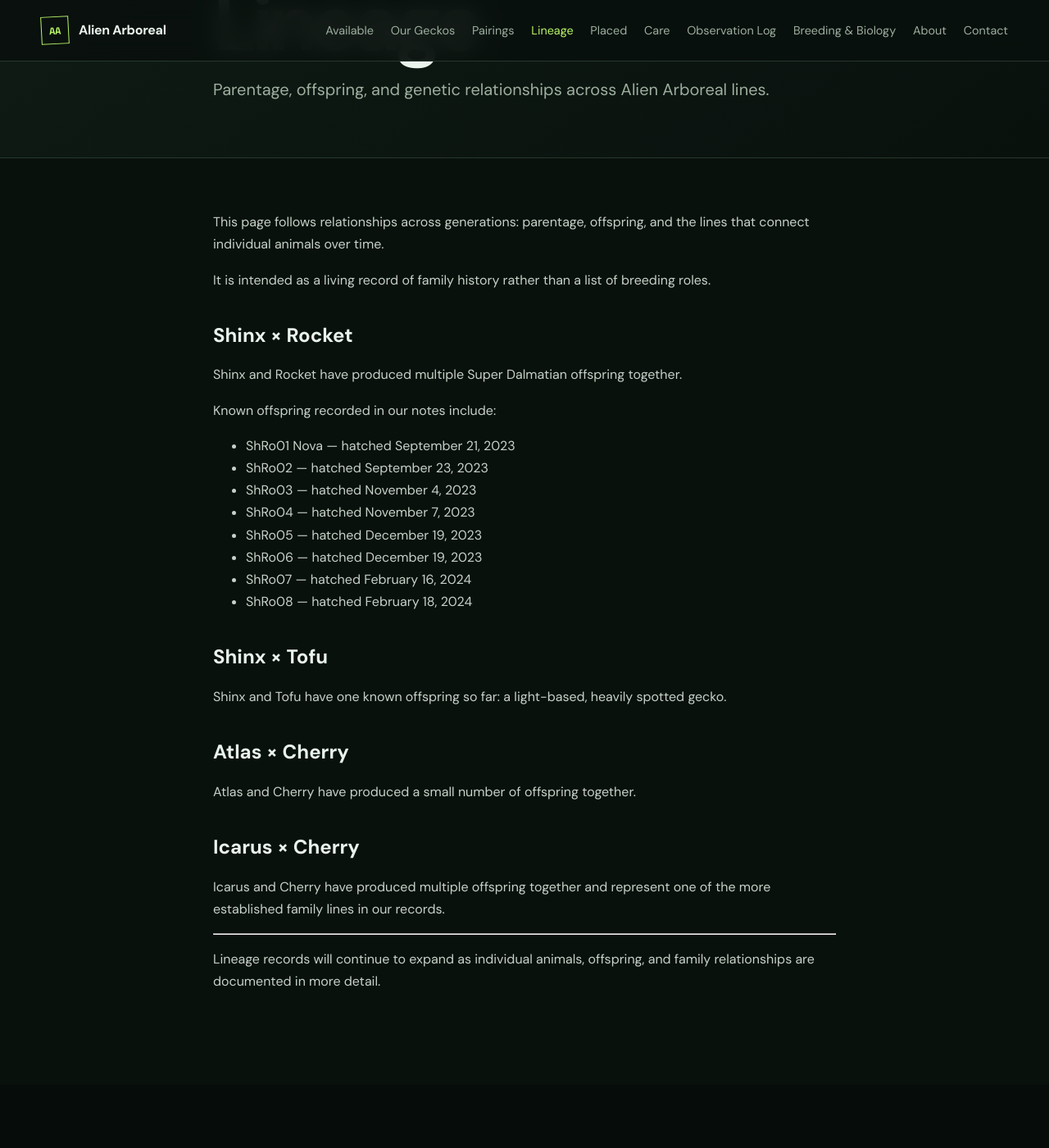
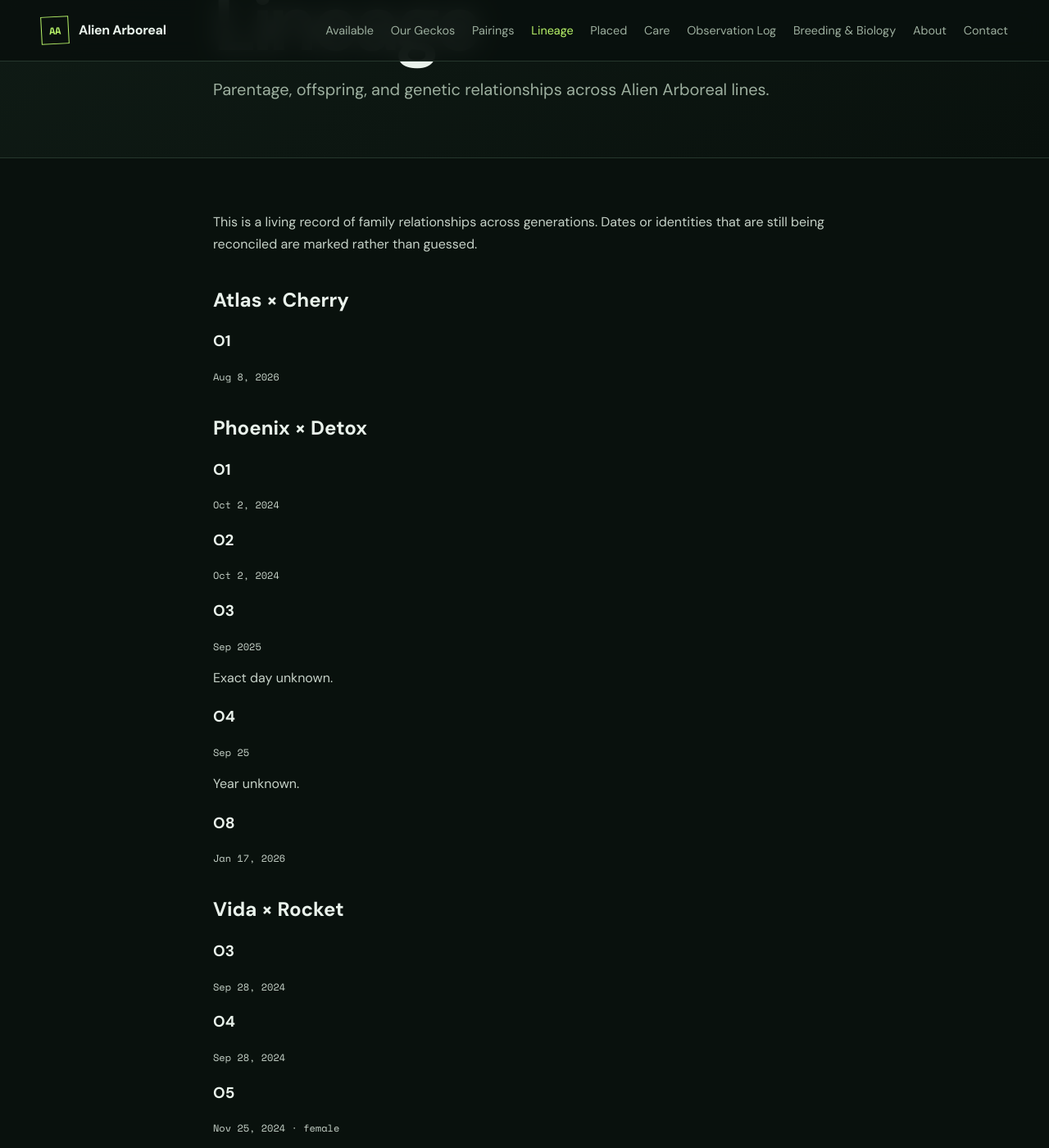
Before and after one commit to SavannahSidle/AlienArboreal, a Jekyll site: the page built from lineage.md, in a window 1280 px wide and 1400 px high, scrolled down 245 px. Shown: the whole window at 82% size. Built offline with Jekyll 4.4.1, drawn with Linux system fonts in a browser that asks for light colours; some of the changed text lies outside the part shown.

Commit message:
Render full master lineage records

```diff
--- a/lineage.md
+++ b/lineage.md
@@ -5,37 +5,49 @@ eyebrow: Family histories
 description: Parentage, offspring, and genetic relationships across Alien Arboreal lines.
 permalink: /lineage/
 ---
-This page follows relationships across generations: parentage, offspring, and the lines that connect individual animals over time.
+This is a living record of family relationships across generations. Dates or identities that are still being reconciled are marked rather than guessed.
 
-It is intended as a living record of family history rather than a list of breeding roles.
+{% for family in site.data.lineage.pairings %}
+<section class="lineage-family">
+  <h2>{{ family.pairing }}</h2>
+  {% if family.notes != "" %}<p class="lineage-note">{{ family.notes }}</p>{% endif %}
 
-## Shinx × Rocket
+  {% if family.photos and family.photos.size > 0 %}
+  <div class="lineage-gallery">
+    {% for photo in family.photos %}<img src="{{ photo | relative_url }}" alt="{{ family.pairing }}">{% endfor %}
+  </div>
+  {% endif %}
 
-Shinx and Rocket have produced multiple Super Dalmatian offspring together.
+  <div class="lineage-offspring">
+  {% for animal in family.offspring %}
+    <article class="lineage-record">
+      {% if animal.photos and animal.photos.size > 0 %}
+      <div class="lineage-gallery">
+        {% for photo in animal.photos %}<img src="{{ photo | relative_url }}" alt="{{ family.pairing }} {{ animal.id }}">{% endfor %}
+      </div>
+      {% endif %}
+      <h3>{{ animal.id }}</h3>
+      <p class="card-meta">{{ animal.date }}{% if animal.sex != "" %} · {{ animal.sex }}{% endif %}</p>
+      {% if animal.notes != "" %}<p>{{ animal.notes }}</p>{% endif %}
+    </article>
+  {% endfor %}
+  </div>
+</section>
+{% endfor %}
 
-Known offspring recorded in our notes include:
+## Outside-source lineage
 
-- ShRo01 Nova — hatched September 21, 2023
-- ShRo02 — hatched September 23, 2023
-- ShRo03 — hatched November 4, 2023
-- ShRo04 — hatched November 7, 2023
-- ShRo05 — hatched December 19, 2023
-- ShRo06 — hatched December 19, 2023
-- ShRo07 — hatched February 16, 2024
-- ShRo08 — hatched February 18, 2024
+These records preserve known parentage for animals originating outside Alien Arboreal.
 
-## Shinx × Tofu
-
-Shinx and Tofu have one known offspring so far: a light-based, heavily spotted gecko.
-
-## Atlas × Cherry
-
-Atlas and Cherry have produced a small number of offspring together.
-
-## Icarus × Cherry
-
-Icarus and Cherry have produced multiple offspring together and represent one of the more established family lines in our records.
-
----
-
-Lineage records will continue to expand as individual animals, offspring, and family relationships are documented in more detail.
+{% for animal in site.data.lineage.outside_source %}
+<section class="lineage-record">
+  {% if animal.photos and animal.photos.size > 0 %}
+  <div class="lineage-gallery">
+    {% for photo in animal.photos %}<img src="{{ photo | relative_url }}" alt="{{ animal.lineage }}">{% endfor %}
+  </div>
+  {% endif %}
+  <h3>{{ animal.lineage }}</h3>
+  <p class="card-meta">{{ animal.source }} · {{ animal.hatch_date }}</p>
+  {% if animal.notes != "" %}<p>{{ animal.notes }}</p>{% endif %}
+</section>
+{% endfor %}
```
